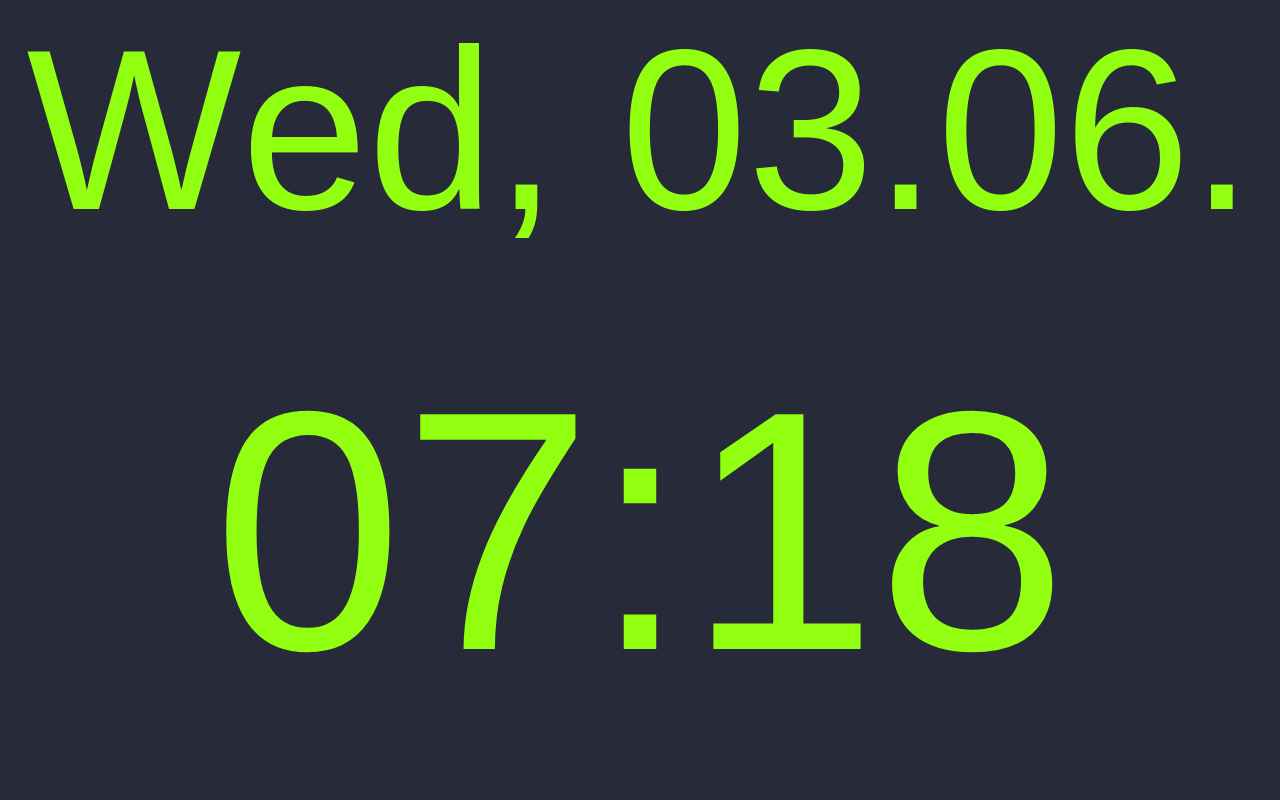
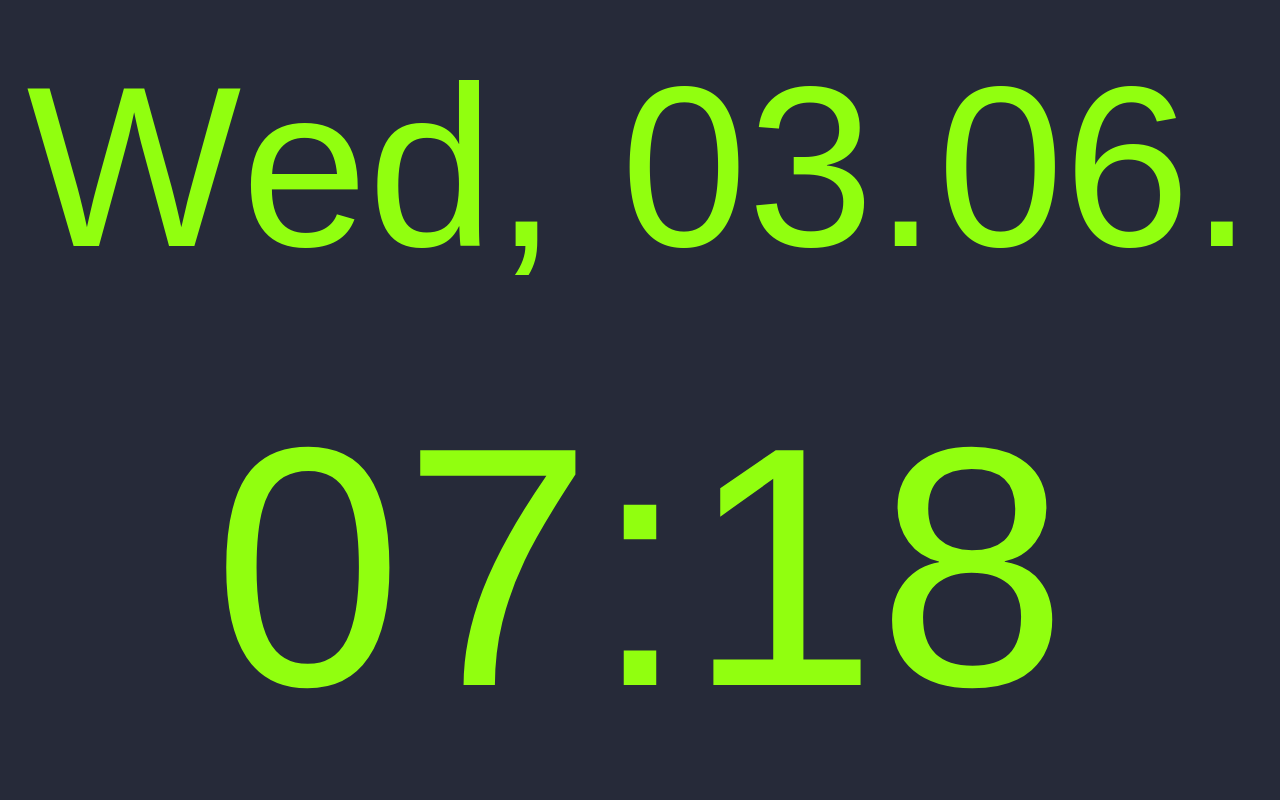
Before and after one commit to tobimichael96/desk-clock, a Flask app: page / in a window 1280 px wide. Run offline with Flask 2, Linux system fonts and the light colour scheme; some web fonts are replaced.

```diff
--- a/static/css/index.css
+++ b/static/css/index.css
@@ -35,6 +35,12 @@ html {
     height: auto;
     width: 100%;
     white-space: nowrap;
+    display: grid;
+}
+
+span {
+    justify-self: center;
+    align-self: center
 }
 
 span + span {
```
